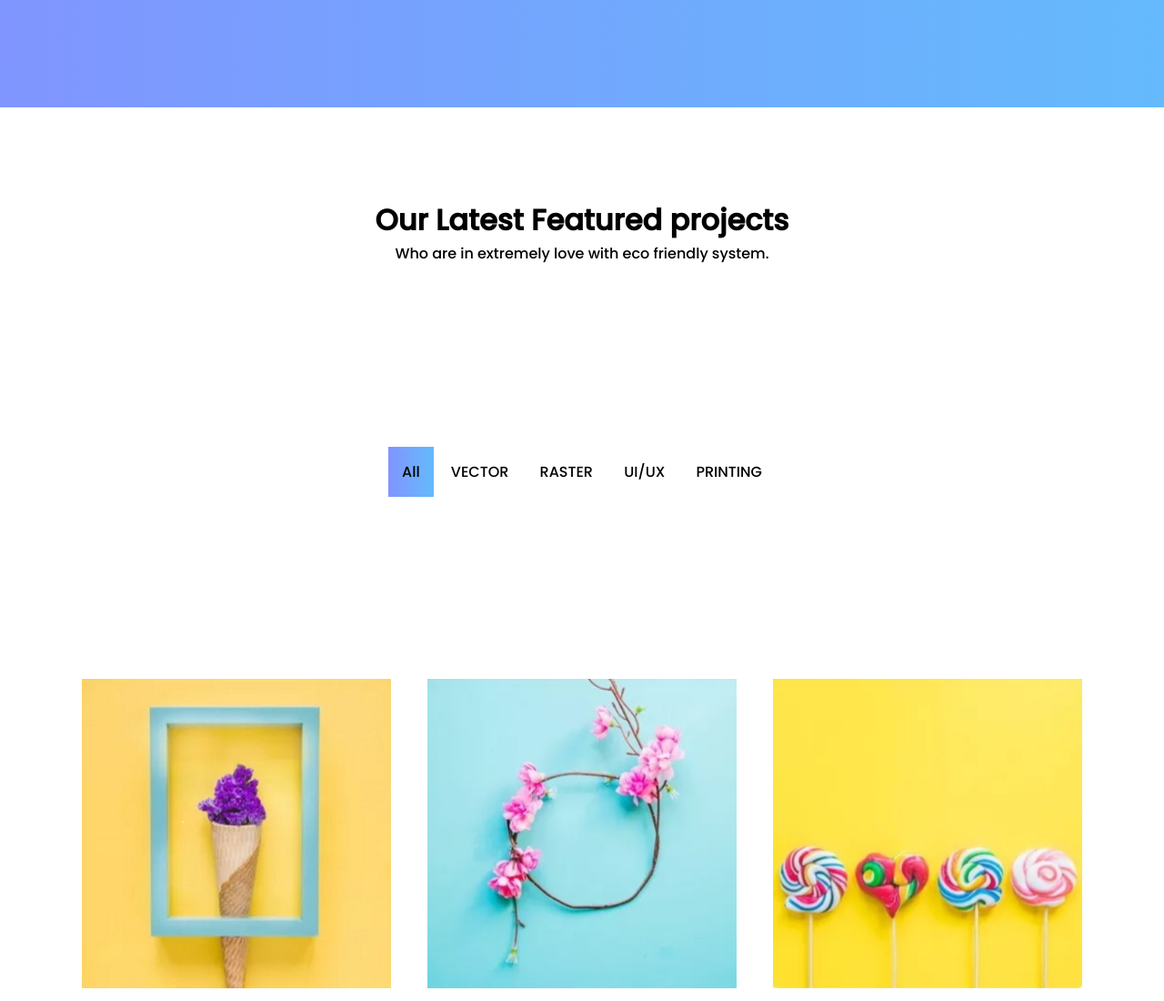
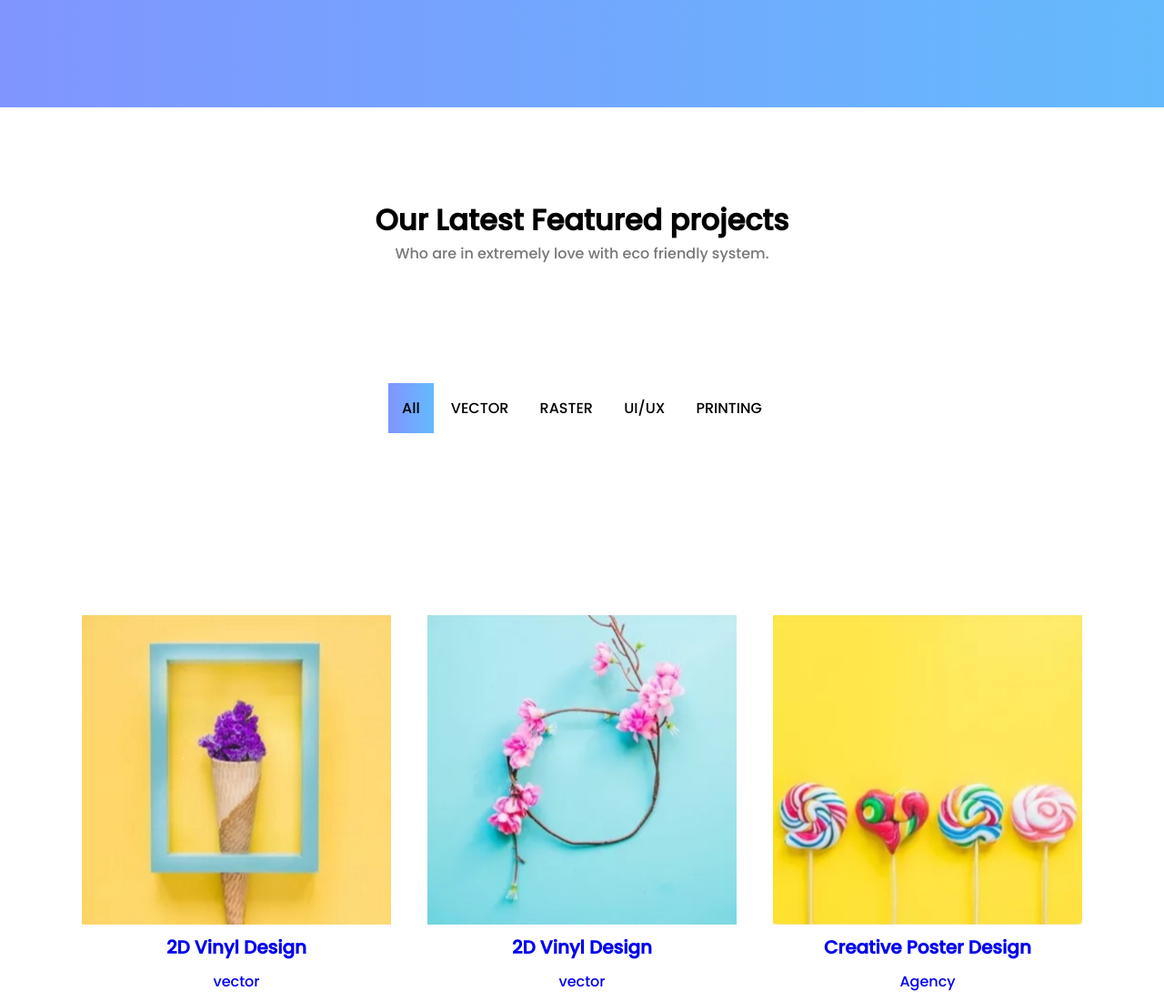
Before and after one commit to front-end-by-rimantas/27-grupe-portfolio-personal, a website: page index.html in a window 1280 px wide. Shown: the part 2275-3375 px from the top of the page at 91% size. Drawn offline with Linux system fonts and the light colour scheme.

Commit message:
html css changes

```diff
--- a/css/components/projects.css
+++ b/css/components/projects.css
@@ -3,6 +3,7 @@
 }
 .title p {
   text-align: center;
+  color: var(--color-grey);
 }
 .portfolio_title h4 {
   padding: 10px;
@@ -60,3 +61,9 @@
   margin-right: auto;
   width: 20%;
 }
+.single_portfolio a {
+  text-decoration: none;
+}
+.title-project {
+  padding-bottom: 0;
+}
--- a/index.html
+++ b/index.html
@@ -159,7 +159,7 @@
     </div>
     <!-- Counter end -->
     <!-- Latest featured projects start  -->
-    <div class="container">
+    <div class="container title-project">
         <div class="row">
             <div class="title">
                 <h1>Our Latest Featured projects</h1>
```
